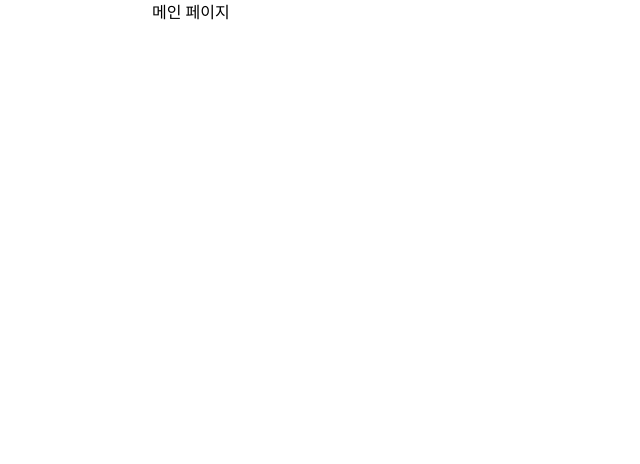
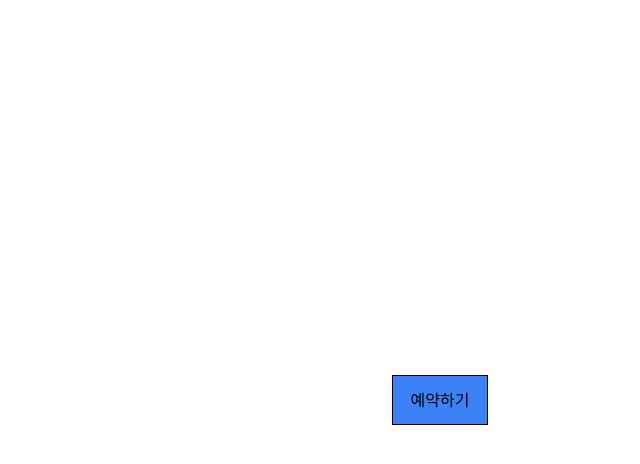
Before and after one commit to dudwns/mealkitary-frontend, a Next.js app: page / in a window 1280 px wide. Shown: the top 464 px of the page, without its empty margins (200-840 px from the left). Built offline with nearby package versions, Linux system fonts and the light colour scheme.

Commit message:
feat: 메인화면 예약 버튼 추가

```diff
--- a/src/pages/index.tsx
+++ b/src/pages/index.tsx
@@ -1,3 +1,11 @@
+import Link from "next/link";
+
 export default function Home() {
-  return <div>메인 페이지</div>;
+  return (
+    <div className="flex justify-center items-center h-screen ">
+      <Link href={"/reservation"}>
+        <button className="bg-blue-500 w-24 py-3 border border-black">예약하기</button>
+      </Link>
+    </div>
+  );
 }
```
